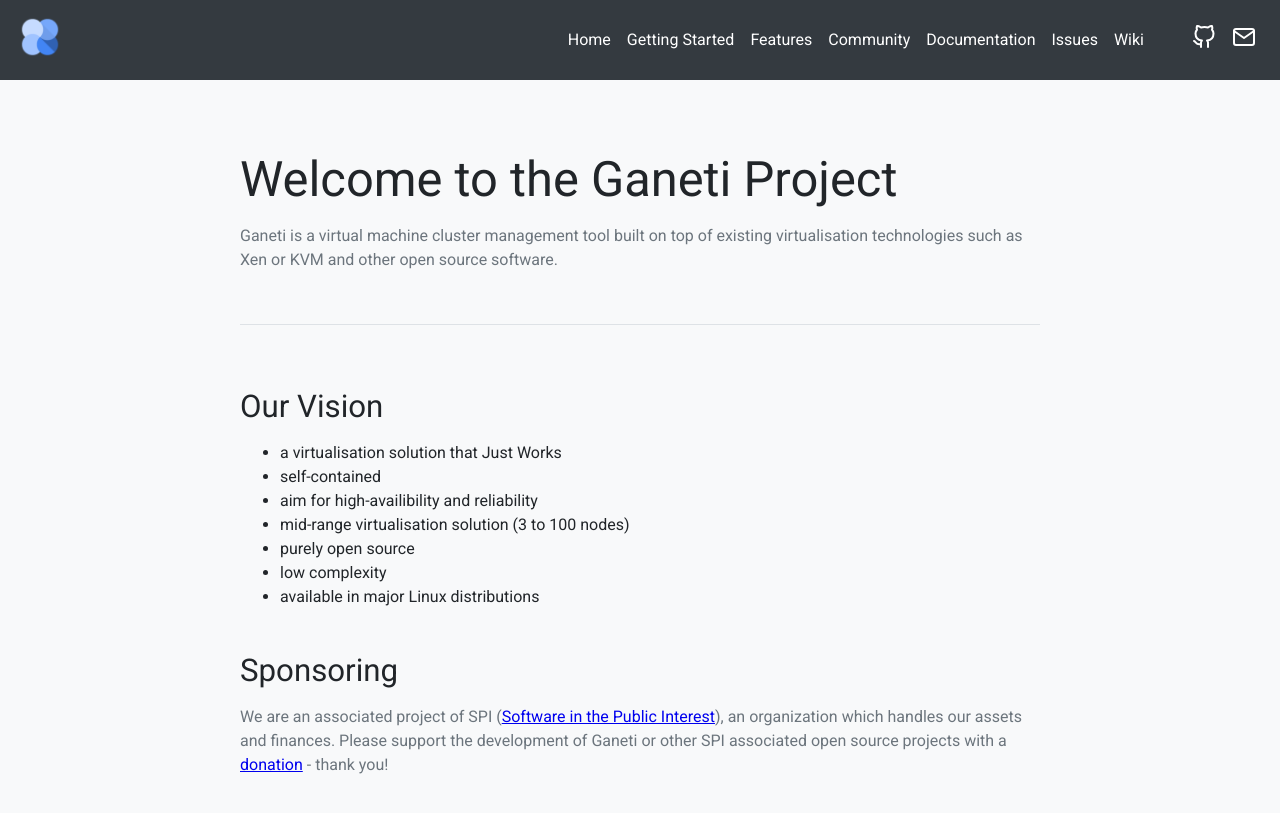
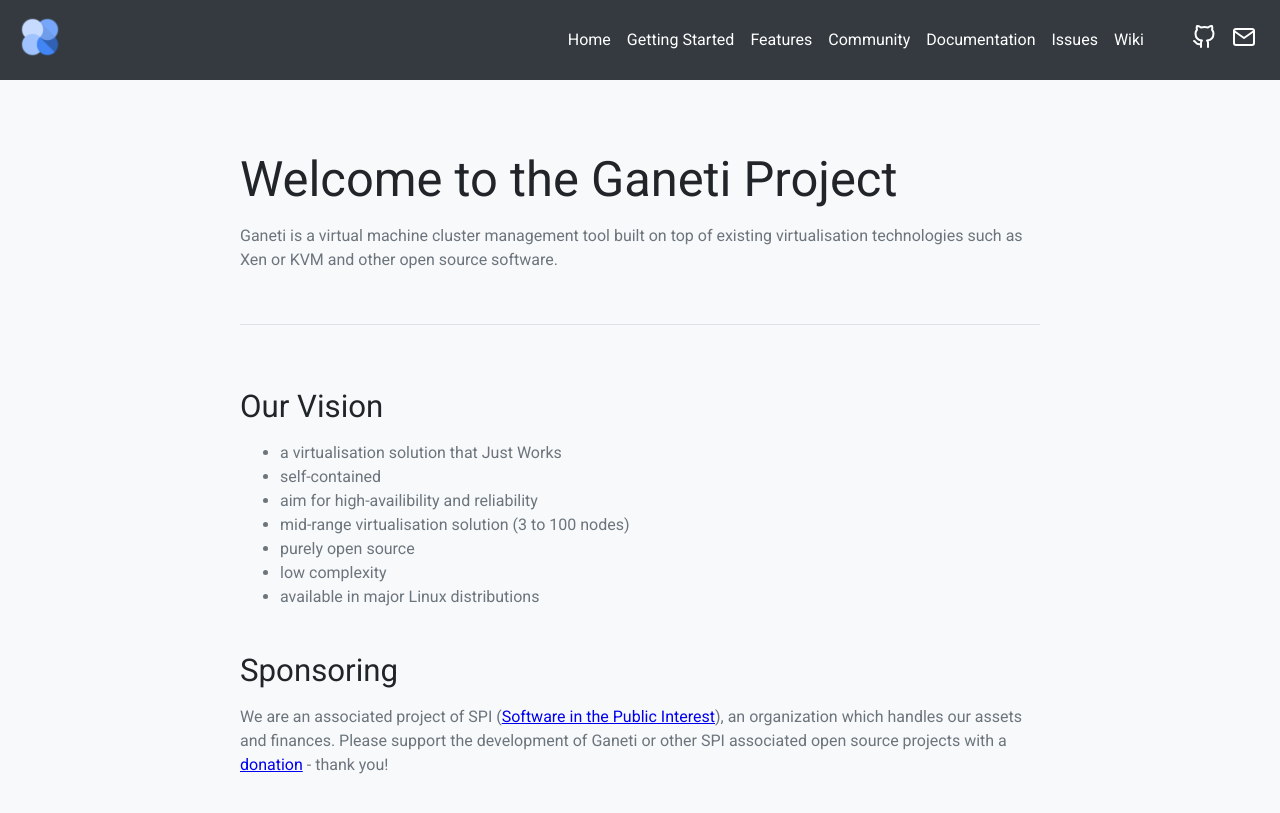
Before and after one commit to ganeti/ganeti.org, a Jekyll site: the page built from index.html, in a window 1280 px wide and 937 px high. Shown: the top 813 px of the window. Built offline with Jekyll 4.4.1, drawn with Linux system fonts in a browser that asks for light colours.

Commit message:
Make <li> elements use the same text color as <p>
Signed-off-by: Rudolph Bott <r@spam.wtf>

```diff
--- a/_sass/_typography.scss
+++ b/_sass/_typography.scss
@@ -39,3 +39,7 @@ small,
 .text_small {
     font-size: 0.8em;
 }
+
+li {
+    color: $text-03;
+}
```
